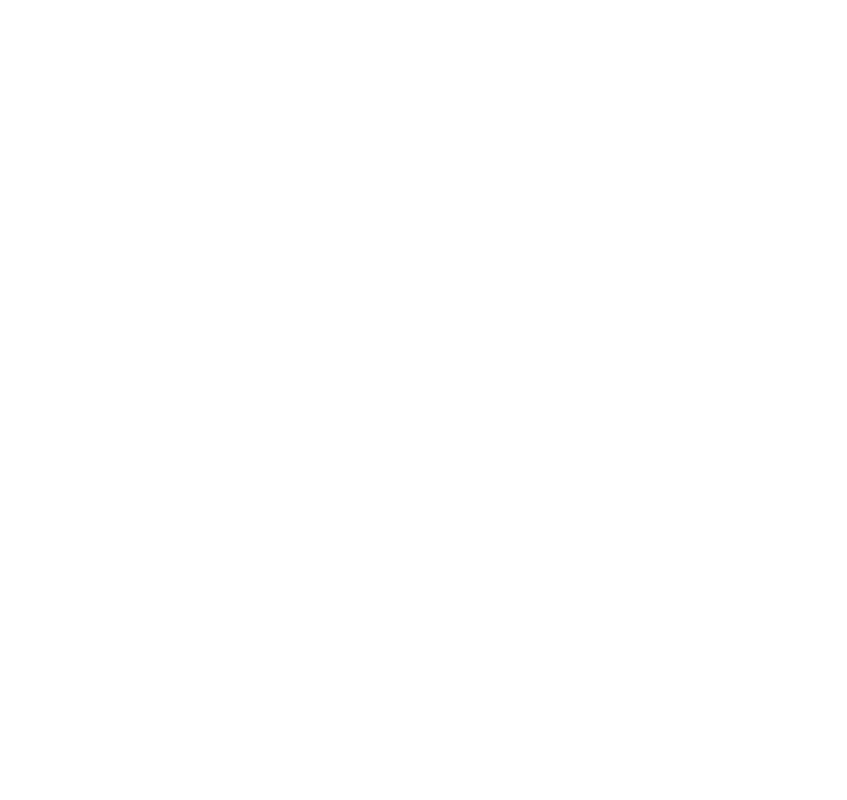
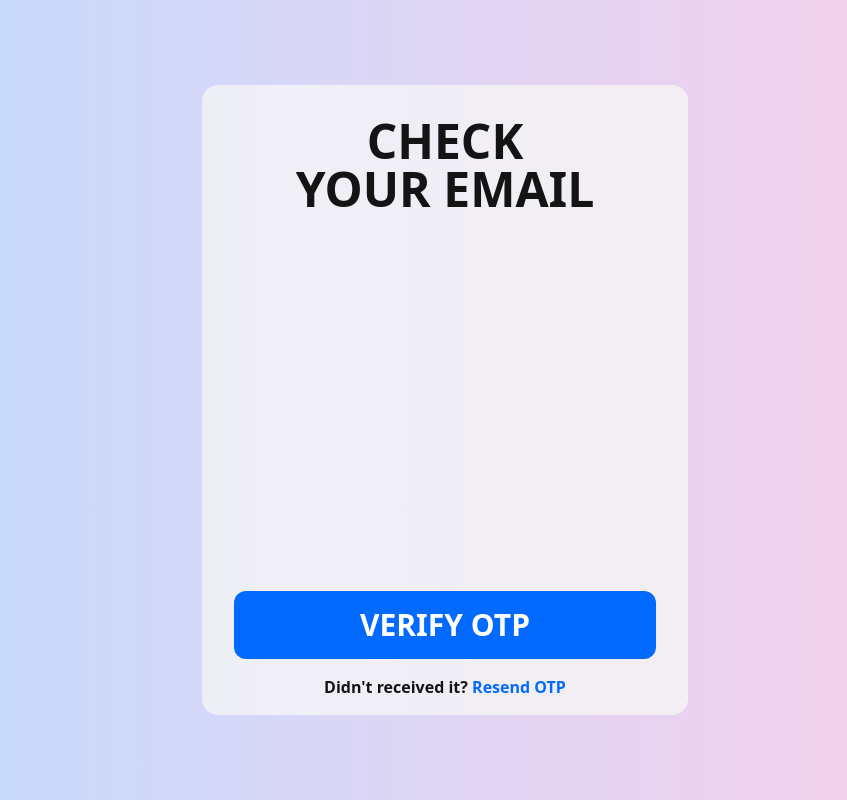
Before and after one commit to Kushagra-0/qr-code-frontend, a React (Vite) app: page /verifyOtp in a window 1280 px wide. Before the commit this address had no page. Shown: the whole page, without its empty margins (195-1042 px from the left). Built offline with nearby package versions, Linux system fonts and the light colour scheme.

Commit message:
incorrect verify otp page

```diff
--- a/src/App.tsx
+++ b/src/App.tsx
@@ -2,6 +2,7 @@
 import Home from './pages/home/Home';
 import Register from './pages/register/Register';
 import Login from './pages/login/Login';
+import VerifyOtp from './pages/verifyOtp/VerifyOtp';
 
 function App() {
   return (
@@ -10,6 +11,7 @@
         <Route path="/" element={<Home />} />
         <Route path="/register" element={<Register />} />
         <Route path="/login" element={<Login />} />
+        <Route path="/verifyOtp" element={<VerifyOtp />} />
       </Routes>
     </Router>
   );
--- /dev/null
+++ b/src/common/constant.ts
@@ -0,0 +1 @@
+export const baseUrl = "http://localhost:3010/api"
--- /dev/null
+++ b/src/components/auth/VerifyForm.tsx
@@ -0,0 +1,72 @@
+import { useRef, useState } from 'react';
+import { Link } from 'react-router-dom';
+
+const VerifyForm = () => {
+    const [otp, setOtp] = useState<any>(Array(5).fill(''));
+    // const inputRef = useRef([]);
+  const [isLoading, setIsLoading] = useState(false);
+
+  const handleRegister = async (e: any) => {
+    e.preventDefault();
+    setIsLoading(true);
+  };
+
+  return (
+    <div className="bg-[#F5F5F5]/80 h-6/7 w-2/5 rounded-2xl px-8 pt-8 pb-4 flex flex-col justify-between">
+      <div>
+        <h2 className="text-5xl font-bold text-center text-[#141414]">CHECK</h2>
+        <h2 className="text-5xl font-bold text-center text-[#141414] mb-6">
+          YOUR EMAIL
+        </h2>
+      </div>
+
+      <div>
+        <form onSubmit={handleRegister}>
+          <div className="flex gap-2 mb-8">
+            {otp.map((digit: any, i: any) => {
+                // <input
+                //     key={i}
+                //     // ref={(e: any) => (inputRef.current[i] = e)}
+                //     type="text"
+                //     inputMode='numeric'
+                //     maxLength={1}
+                //     value={digit}
+                //     // onChange={(e) => handleChange(e.target.value, i)}
+                //     // onKeyDown={(e) => handleKeyDown(e, i)}
+                //     className='w-3 h-3 text-center text-xl bg-[#FFFFFF]'
+                // />
+                <label>
+                    asgdhj
+                </label>
+            })}
+          </div>
+
+          <button
+            type="submit"
+            className={`w-full py-4 rounded-xl ${
+              isLoading ? 'bg-gray-400' : 'bg-[#036AFF]'
+            } text-white text-3xl font-bold`}
+            disabled={isLoading}
+          >
+            {isLoading ? (
+              <div className="flex justify-center items-center">
+                <div className="spinner-border animate-spin w-5 h-5 border-4 border-white rounded-full border-t-transparent" />
+              </div>
+            ) : (
+              'VERIFY OTP'
+            )}
+          </button>
+        </form>
+
+        <p className="text-center text-[#141414] font-semibold mt-4">
+          Didn't received it?{' '}
+          <Link to="/login" className="text-[#036AFF] hover:underline">
+            Resend OTP
+          </Link>
+        </p>
+      </div>
+    </div>
+  );
+};
+
+export default  VerifyForm;
--- /dev/null
+++ b/src/pages/verifyOtp/VerifyOtp.tsx
@@ -0,0 +1,12 @@
+import VerifyForm from "../../components/auth/VerifyForm";
+
+
+const VerifyOtp = () => {
+  return (
+    <div className="bg-gradient-to-r from-blue-200 to-pink-200 p-8 h-screen w-full flex items-center justify-center">
+      <VerifyForm />
+    </div>
+  );
+};
+
+export default VerifyOtp;
```
